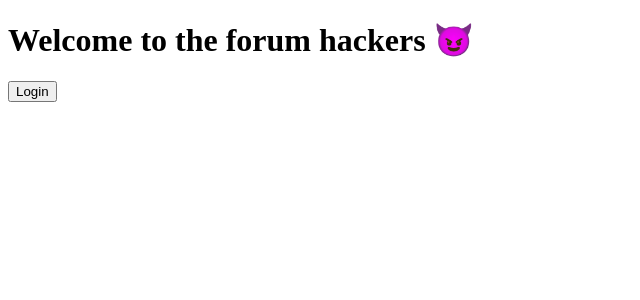
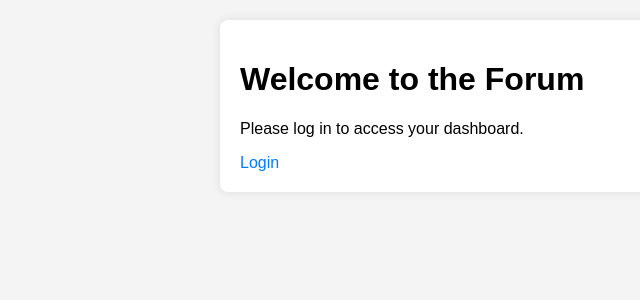
Before and after one commit to marceloponceardon/CTF427, a Node server app: page / in a window 1280 px wide. Shown: the top 300 px of the page, without its empty margins (0-640 px from the left). Run offline with Node 20, Linux system fonts and the light colour scheme.

Commit message:
Styles and some more pages

```diff
--- a/package.json
+++ b/package.json
@@ -5,7 +5,7 @@
   "main": "index.js",
   "scripts": {
     "run": "node server.js",
-		"dev": "nodemon server.js"
+    "dev": "nodemon server.js"
   },
   "repository": {
     "type": "git",
@@ -21,6 +21,7 @@
   "homepage": "https://github.com/marceloponceardon/CTF427#readme",
   "dependencies": {
     "dotenv": "^16.4.7",
+    "ejs": "^3.1.10",
     "express": "^4.21.2",
     "express-session": "^1.18.1",
     "md5": "^2.3.0",
--- /dev/null
+++ b/public/css/index.css
@@ -0,0 +1,65 @@
+/* Global Styles */
+body {
+	font-family: Iosevka, sans-serif;
+	margin: 0;
+	padding: 20px;
+	background-color: #f4f4f4;
+}
+
+/* Container */
+.container {
+	max-width: 800px;
+	margin: auto;
+	background: white;
+	padding: 20px;
+	border-radius: 8px;
+	box-shadow: 0 0 10px rgba(0, 0, 0, 0.1);
+}
+
+/* Navigation Bar */
+.navbar {
+	display: flex;
+	justify-content: space-between;
+	background: #007bff;
+	padding: 10px;
+	color: white;
+	border-radius: 5px;
+}
+
+.navbar a {
+	color: white;
+	text-decoration: none;
+	margin: 0 10px;
+}
+
+.navbar a:hover {
+	text-decoration: underline;
+}
+
+/* Forum Threads */
+.thread {
+	background: #fff;
+	padding: 10px;
+	margin: 10px 0;
+	border-radius: 5px;
+	border-left: 5px solid #007bff;
+}
+
+.thread h3 {
+	margin: 0;
+}
+
+.thread p {
+	color: #666;
+	margin: 5px 0 0;
+}
+
+/* Links */
+a {
+	color: #007bff;
+	text-decoration: none;
+}
+
+a:hover {
+	text-decoration: underline;
+}
--- a/server.js
+++ b/server.js
@@ -3,6 +3,7 @@ const pg = require("pg");
 const path = require("path");
 const md5 = require("md5");
 const session = require("express-session");
+const ejs = require("ejs");
 
 require("dotenv").config();
 
@@ -24,8 +25,12 @@ pool.connect().then(client => {
 
 const app = express();
 
+// ejs
+app.set("view engine", "ejs");
+app.set("views", path.join(__dirname, "views"));
 // public
 app.use(express.static(path.join(__dirname, "public")));
+
 // sessions
 app.use(session({
 	secret: process.env.SESSION_SECRET,
@@ -36,15 +41,33 @@ app.use(session({
 // body parser
 app.use(express.urlencoded({ extended: true }));
 
+// middleware
+// auth
+function auth(req, res, next) {
+	if (req.session.auth) {
+		next();
+	} else {
+		res.status(401).send("Unauthorized 😡. Please <a href='/login'>login</a> first.");
+	}
+}
+// logger
+app.use((req, res, next) => {
+	console.log(req.method, req.url);
+	next();
+});
+
+// routes
+// home
 app.get("/", (req, res) => {
 	res.sendFile(__dirname + "/views/index.html");
 });
 
+// login
 app.get("/login", (req, res) => {
 	res.sendFile(__dirname + "/views/login.html");
 });
 
-// Vulnerable login code
+// vulnerable login
 app.post("/login", async (req, res) => {
 	const { username, password } = req.body;
 	// Use an easily breakable hash function
@@ -55,15 +78,32 @@ app.post("/login", async (req, res) => {
 	console.log("Query:", query);
 	// TODO: Actually do the query
 
+	// On success store info in session
+	req.session.auth = true;
+	req.session.user = {
+		username: username,
+		id: 0
+	};
+
+	console.log("User: ", req.session.user.username, "authenticated");
+	res.redirect("/dashboard");
 });
 
-function auth(req, res, next) {
-	if (req.session.auth) {
-		next();
-	} else {
-		res.status(401).send("Unauthorized >:(. Please <a href='/login'>login</a> first.");
-	}
-}
+// dashboard
+app.get("/dashboard", auth, (req, res) => {
+	res.render("dashboard", { user: req.session.user });
+});
+
+// profile
+app.get("/profile", auth, (req, res) => {
+	res.render("profile", { user: req.session.user });
+});
+
+// logout
+app.post("/logout", (req, res) => {
+	req.session.destroy();
+	res.redirect("/");
+});
 
 const port = process.env.PORT || 3000;
 // TODO: Change this if we want more hints to be around
--- a/views/index.html
+++ b/views/index.html
@@ -1,13 +1,16 @@
 <!DOCTYPE html>
-<html>
+<html lang="en">
 <head>
-	<title>Login</title>
+	<meta charset="UTF-8">
+	<meta name="viewport" content="width=device-width, initial-scale=1.0">
+	<title>Welcome</title>
+	<link rel="stylesheet" href="/css/index.css">
 </head>
 <body>
-	<h1>Welcome to the forum hackers 😈</h1>
-	<!--Login button make a GET request to /login endpoint-->
-	<form>
-		<button formaction="/login" type="submit">Login</button>
-	</form>
+	<div class="container">
+		<h1>Welcome to the Forum</h1>
+		<p>Please log in to access your dashboard.</p>
+		<a href="/login" class="btn">Login</a>
+	</div>
 </body>
 </html>
```
Also changed, not shown: views/dashboard.ejs (added, +45 -0 lines), views/login.html (+15 -6 lines), views/profile.ejs (added, +39 -0 lines).
